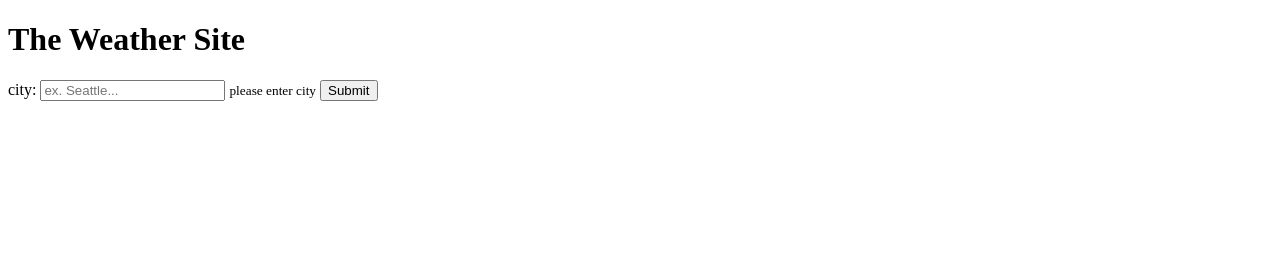
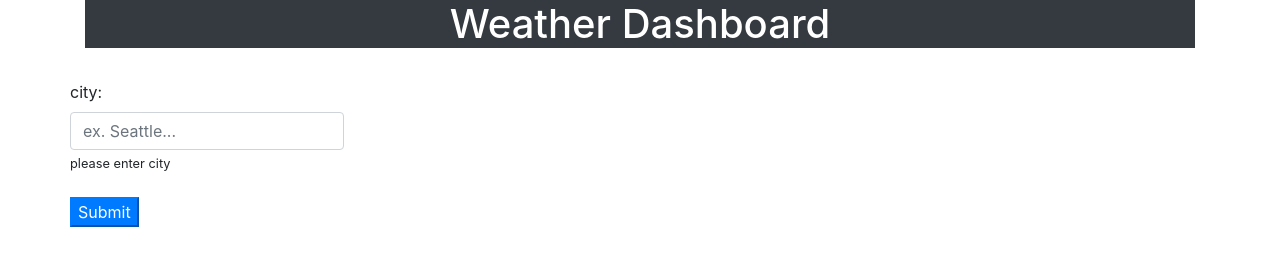
Before and after one commit to Marcostrejo23/weather-api-mt, a plain HTML site: page index.html in a window 1280 px wide. Drawn offline with nearby package versions, Linux system fonts and the light colour scheme.

Commit message:
header working with bootstrap

```diff
--- a/index.html
+++ b/index.html
@@ -5,23 +5,22 @@
     <meta http-equiv="X-UA-Compatible" content="IE=edge">
     <meta name="viewport" content="width=device-width, initial-scale=1.0">
 
-    <linkrel="stylesheet"
-    href="https://stackpath.bootstrapcdn.com/bootstrap/4.3.1/css/bootstrap.min.css"
-    />
+    <link rel = "stylesheet" href="https://stackpath.bootstrapcdn.com/bootstrap/4.3.1/css/bootstrap.min.css"/>
     <link rel="stylesheet"  href="https://use.fontawesome.com/releases/v5.8.1/css/all.css"
       integrity="sha384-50oBUHEmvpQ+1lW4y57PTFmhCaXp0ML5d60M1M7uH2+nqUivzIebhndOJK28anvf"
       crossorigin="anonymous"/>
     <link rel="stylesheet" href="style.css" />
-    <title>Weather Dashboard</title>
+    <title>Weather API</title>
 </head>
 <body>
 <main class = "container-fluid">
 <div class="container">
+    <div class="row">
+        <div class="col-sm-12">
+            <div class="p-6 mb-3 text-white bg-dark text-center"><h1>Weather Dashboard</h1></div>
+        </div>
 
-    <div class="row">
 
-    </div> <div class="container">
-        <h1>The Weather Site</h1>
         <form id="form-submit">
             <div class="form-group"></div>
             <label>city: </label>
```
